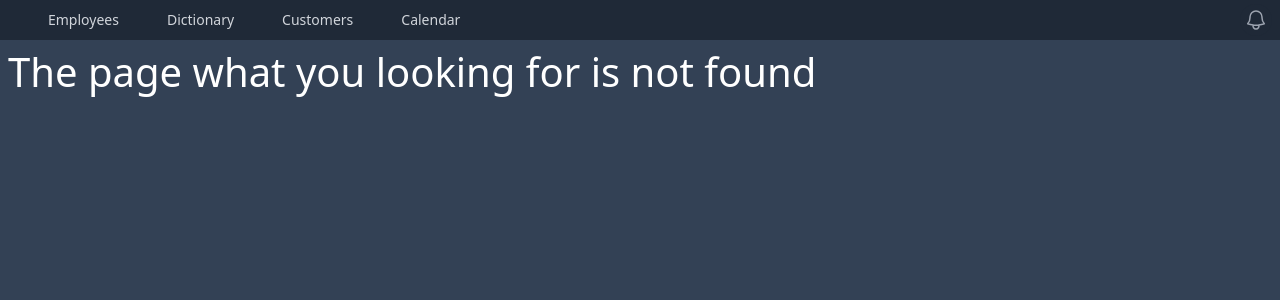
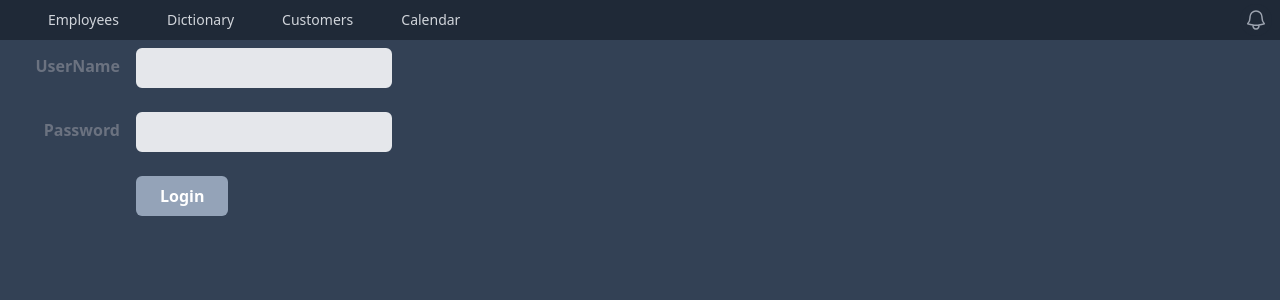
Before and after one commit to Jek-San/random-app, a React (Create React App) app: page /login in a window 1280 px wide. Before the commit this address had no page. Shown: the top 300 px of the page. Built offline with nearby package versions, Linux system fonts and the light colour scheme.

Commit message:
create login page

```diff
--- a/src/App.js
+++ b/src/App.js
@@ -13,6 +13,7 @@ import Dictionary from './pages/Dictionary';
 import Definition from './pages/Definition';
 import NotFound from './component/NotFound';
 import Customer from './pages/Customer';
+import Login from './pages/Login';
 
 
 function App() {
@@ -20,6 +21,7 @@ function App() {
     <BrowserRouter>
       <Header>
         <Routes>
+          <Route path='/login' element={<Login />} />
           <Route path='/employees' element={<Employees />} />
           <Route path='/customers' element={<Customers />} />
           <Route path='/customers/:id' element={<Customer />} />
--- a/src/pages/Customers.js
+++ b/src/pages/Customers.js
@@ -7,6 +7,9 @@ export default function Customers() {
 
   const [customers, setCustomers] = useState()
   const [show, setShow] = useState(false)
+  const navigate = useNavigate()
+
+
 
   function toggleShow() {
     setShow(!show);
@@ -14,9 +17,19 @@ export default function Customers() {
 
 
   useEffect(() => {
-    console.log("Fetching")
-    fetch(baseUrl + 'api/customers/')
-      .then((response) => response.json()
+    const url = baseUrl + 'api/customers/'
+    fetch(url, {
+      headers: {
+        'Content-Type': 'application/json',
+        Authorization: 'Bearer' + localStorage.getItem('access'),
+      }
+    })
+      .then((response) => {
+        if (response.status === 401) {
+          navigate('/login')
+        }
+        response.json()
+      }
       )
       .then((data) => {
         setCustomers(data.customers)
--- /dev/null
+++ b/src/pages/Login.js
@@ -0,0 +1,123 @@
+import { useState } from "react";
+import { baseUrl } from "../shared";
+
+export default function Login() {
+  const [username, setUsername] = useState();
+  const [password, setPassword] = useState();
+
+  function login(e) {
+    e.preventDefault()
+    console.log("Button Login dipencet")
+    const url = baseUrl + 'api/token/'
+    fetch(url, {
+      method: "POST",
+      headers: {
+        'Content-Type': 'application/json',
+      },
+      body: JSON.stringify({
+        username: username,
+        password: password,
+      })
+
+    }).then((response) => {
+      return response.json();
+    }).then((data) => {
+      localStorage.setItem('access', data.access)
+      localStorage.setItem('refresh', data.refresh)
+      console.log(localStorage)
+    }).catch((e) => { console.log(e) })
+  }
+  return (
+    // <form
+    //   className="w-full max-w-sm"
+    //   // onSubmit={ }
+    //   id='login'
+    // >
+    //   <div className="md:flex md:items-center mb-6">
+    //     <div className="md:w-auto mr-5">
+    //       <label className="block text-gray-500 font-bold md:text-right mb-1 md:mb-0 pr-4"
+
+    //         for="username">UserName</label>
+    //     </div>
+    //     <div className="md:w-3/3">
+    //       <input className="bg-gray-200 appearance-none border-1 border-gray-200 rounded w-full py-2 px-2 text-gray-700 leading-tight focus:outline-none focus:bg-white focus:border-purple-500"
+    //         id="username"
+    //         type="text"
+    //       // value={ }
+    //       // onChange={(e) => { }}
+
+    //       />
+    //     </div>
+    //   </div>
+    //   <div className="md:flex md:items-center mb-6">
+    //     <div className="md:w-auto">
+    //       <label className="block text-gray-500 font-bold md:text-right mb-1 md:mb-0 pr-4"
+    //         for='password'>Password</label>
+    //     </div>
+    //     <div className="md:w-3/3">
+    //       <input className="bg-gray-200 appearance-none border-2 border-gray-200 rounded w-full py-2 px-2 text-gray-700 leading-tight focus:outline-none focus:bg-white focus:border-purple-500"
+    //         id="password"
+    //         type="password"
+    //       // value={ }
+    //       // onChange={(e) => {
+
+    //       // }}
+    //       />
+
+    //     </div>
+
+    //   </div>
+    // </form>
+    <form onSubmit={(e) => {
+      e.preventDefault()
+      console.log("hello from login")
+    }}
+
+      id="form" className="w-full max-w-sm">
+      <div className="md:flex md:items-center mb-6">
+        <div className="md:w-1/3">
+          <label className="block text-gray-500 font-bold md:text-right mb-1 md:mb-0 pr-4"
+            for="username">
+            UserName
+          </label>
+        </div>
+        <div className="md:w-2/3">
+          <input className="bg-gray-200 appearance-none border-2 border-gray-200 rounded w-full py-2 px-4 text-gray-700 leading-tight focus:outline-none focus:bg-white focus:border-purple-500"
+            id="name"
+            type="text"
+            value={username}
+            onChange={(e) => {
+              setUsername(e.target.value)
+            }} />
+        </div>
+      </div>
+
+
+      <div className="md:flex md:items-center mb-6">
+        <div className="md:w-1/3">
+          <label className="block text-gray-500 font-bold md:text-right mb-1 md:mb-0 pr-4"
+            for="password">
+            Password
+          </label>
+        </div>
+        <div className="md:w-2/3">
+          <input
+            className="bg-gray-200 appearance-none border-2 border-gray-200 rounded w-full py-2 px-4 text-gray-700 leading-tight focus:outline-none focus:bg-white focus:border-purple-500"
+            id="password" type="password" value={password} onChange={(e) => {
+              setPassword(e.target.value)
+            }} />
+        </div>
+      </div>
+      <div className="md:flex md:items-center">
+        <div className="md:w-1/3"></div>
+        <button
+          form="login"
+          onClick={login} className='bg-slate-400 hover:bg-purple-700 text-white font-bold py-2 px-4 rounded'
+        >
+          Login
+        </button>
+      </div>
+    </form>
+
+  )
+}
```
